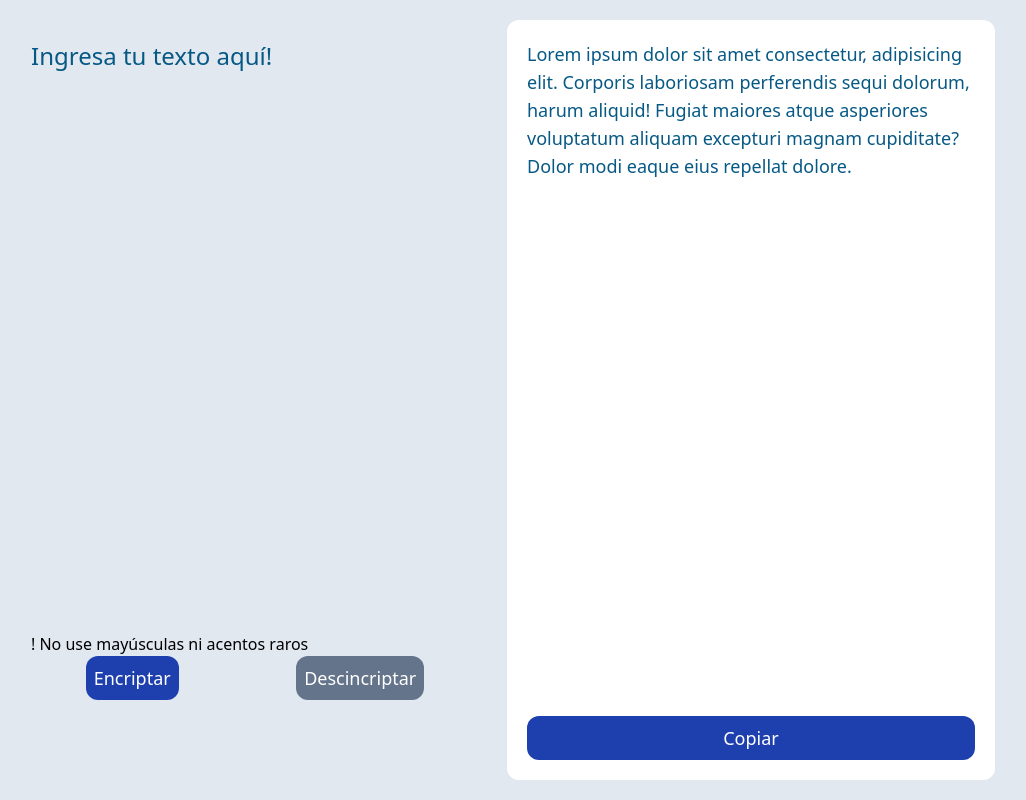
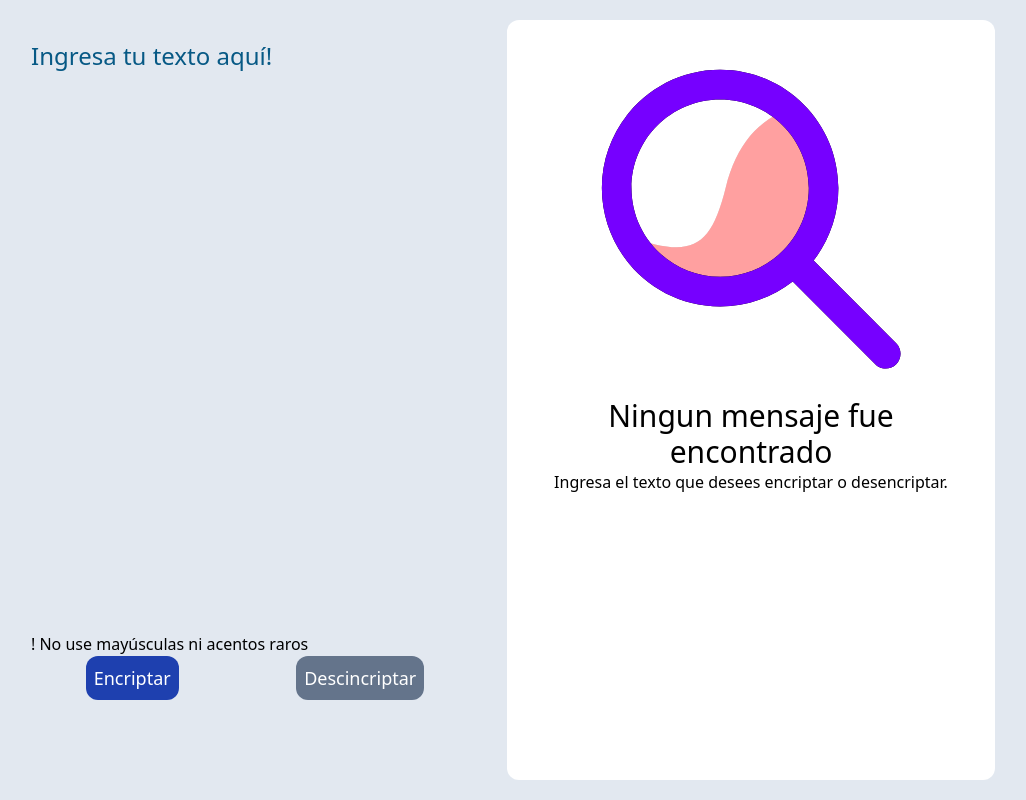
Before and after one commit to jetaype21/alura-uno, a plain HTML site: page index.html in a window 1280 px wide. Shown: the whole page, without its empty margins (137-1163 px from the left). Drawn offline with nearby package versions, Linux system fonts and the light colour scheme.

Commit message:
frontend

```diff
--- a/index.html
+++ b/index.html
@@ -43,7 +43,7 @@
       </form>
 
       <section class="flex-1 bg-white rounded-xl p-5">
-        <article class="text-result-faild hidden">
+        <article class="tresult-faild">
           <svg
             viewBox="0 0 24 24"
             xmlns="http://www.w3.org/2000/svg"
@@ -107,9 +107,9 @@
         </article>
 
         <article
-          class="text-result-success flex flex-col justify-between h-full"
+          class="result-success flex flex-col justify-between h-full hidden"
         >
-          <p class="text-lg">
+          <p class="text-lg" id="text-result-success">
             Lorem ipsum dolor sit amet consectetur, adipisicing elit. Corporis
             laboriosam perferendis sequi dolorum, harum aliquid! Fugiat maiores
             atque asperiores voluptatum aliquam excepturi magnam cupiditate?
@@ -117,6 +117,7 @@
           </p>
 
           <button
+            id="btn-copy"
             class="w-full bg-blue-800 text-lg rounded-lg md:rounded-xl text-white p-1 md:p-2 mt-2"
           >
             Copiar
```
